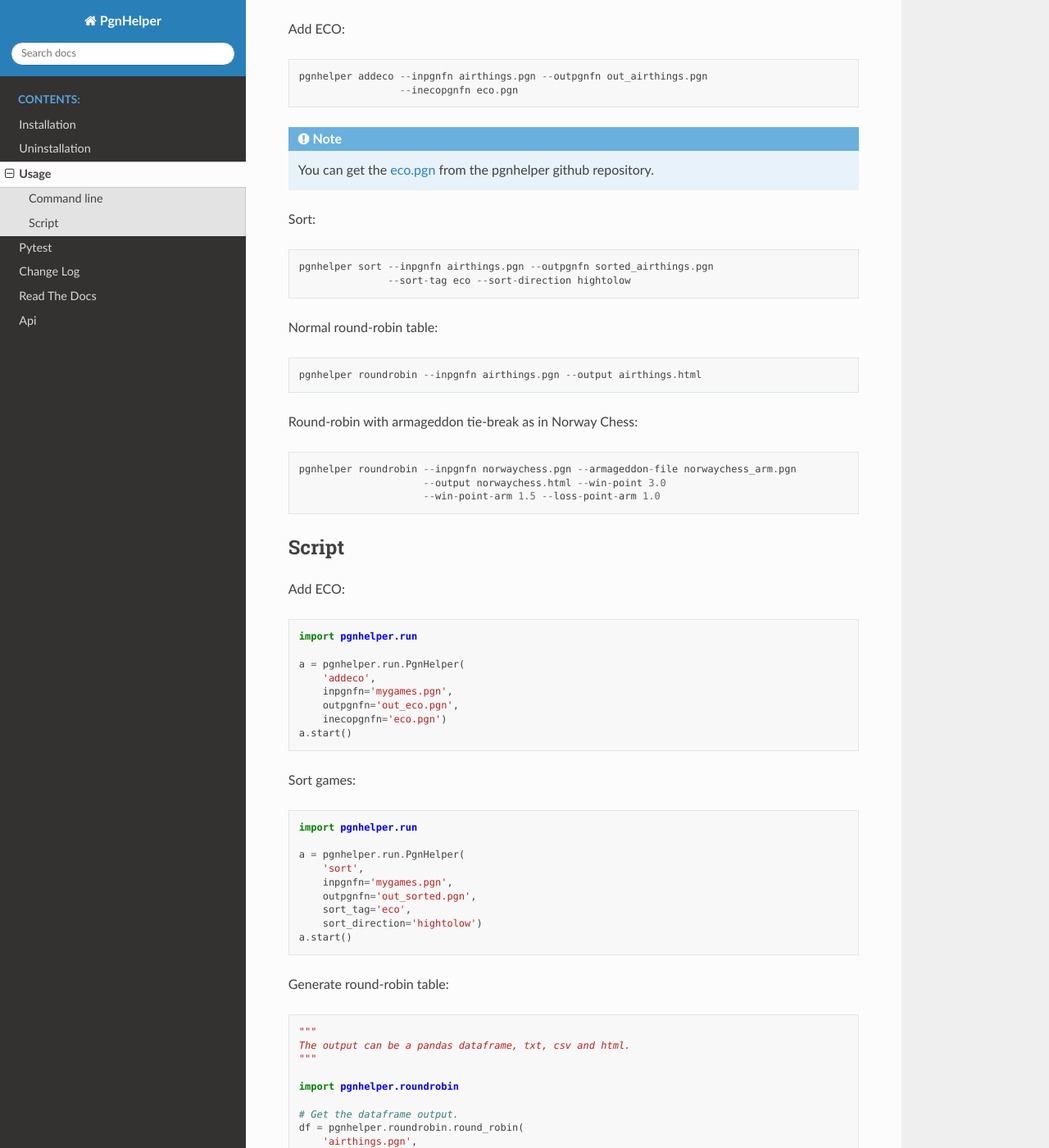
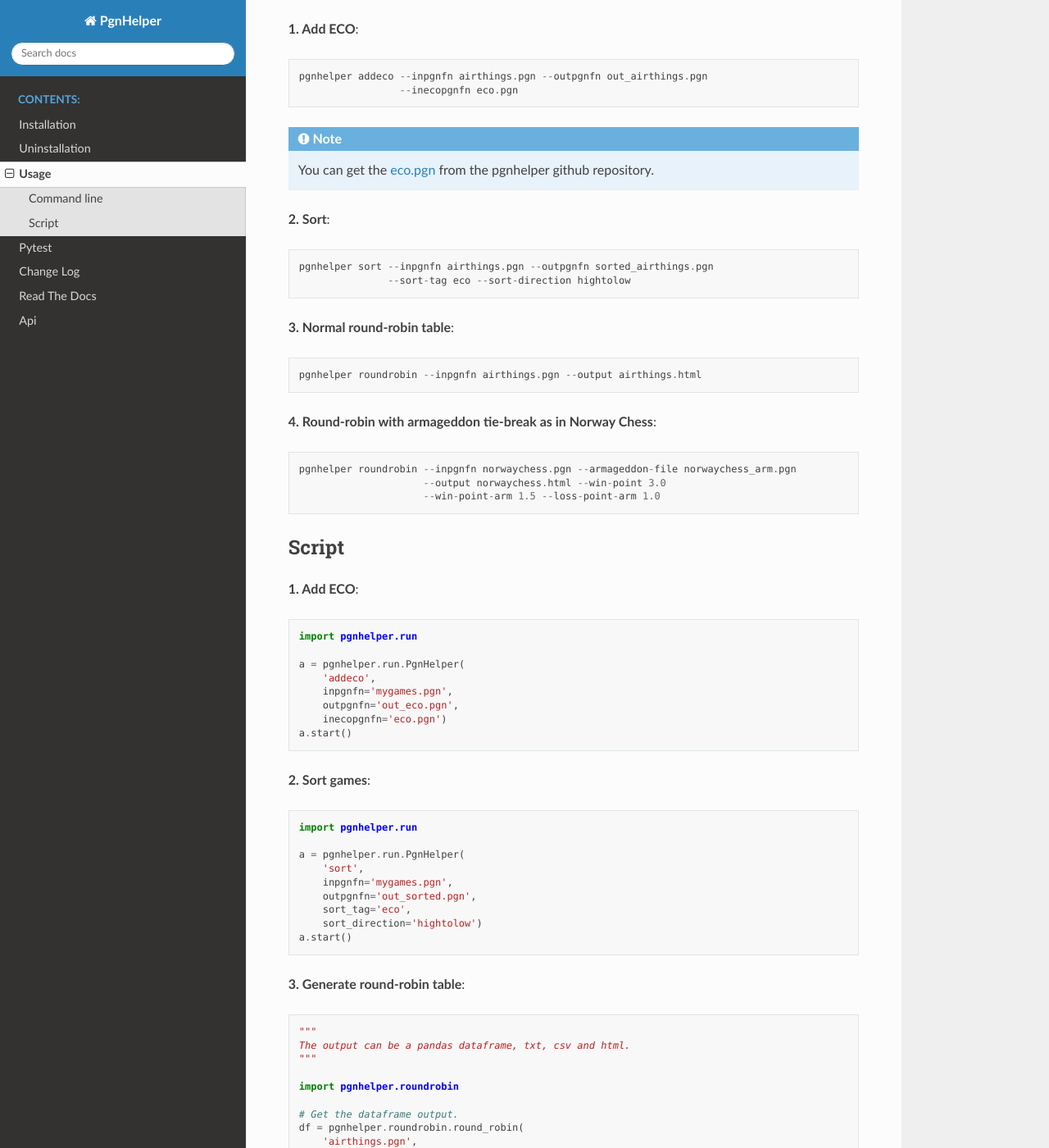
Before and after one commit to fsmosca/pgnhelper, a Sphinx documentation site: the page built from docs/usage.rst, in a window 1280 px wide and 1400 px high, scrolled down 192 px. Shown: the whole window at 82% size. Built offline with Sphinx 7.4.7 and the Read the Docs theme 2.0.0, drawn with Linux system fonts in a browser that asks for light colours.

Commit message:
Update usage.rst

```diff
--- a/docs/usage.rst
+++ b/docs/usage.rst
@@ -4,7 +4,7 @@
 Command line
 ^^^^^^^^^^^^
 
-Add ECO::
+**1. Add ECO**::
 
    pgnhelper addeco --inpgnfn airthings.pgn --outpgnfn out_airthings.pgn
                     --inecopgnfn eco.pgn
@@ -12,16 +12,16 @@
 .. note::
    You can get the `eco.pgn <https://github.com/fsmosca/pgnhelper/tree/main/eco>`_ from the pgnhelper github repository.
 
-Sort::
+**2. Sort**::
 
    pgnhelper sort --inpgnfn airthings.pgn --outpgnfn sorted_airthings.pgn
                   --sort-tag eco --sort-direction hightolow
 
-Normal round-robin table::
+**3. Normal round-robin table**::
 
    pgnhelper roundrobin --inpgnfn airthings.pgn --output airthings.html
 
-Round-robin with armageddon tie-break as in Norway Chess::
+**4. Round-robin with armageddon tie-break as in Norway Chess**::
 
    pgnhelper roundrobin --inpgnfn norwaychess.pgn --armageddon-file norwaychess_arm.pgn
                         --output norwaychess.html --win-point 3.0
@@ -31,7 +31,7 @@
 Script
 ^^^^^^
 
-Add ECO::
+**1. Add ECO**::
 
     import pgnhelper.run
 
@@ -42,7 +42,7 @@
         inecopgnfn='eco.pgn')
     a.start()
 
-Sort games::
+**2. Sort games**::
 
     import pgnhelper.run
 
@@ -54,7 +54,7 @@
         sort_direction='hightolow')
     a.start()
 
-Generate round-robin table::
+**3. Generate round-robin table**::
 
     """
     The output can be a pandas dataframe, txt, csv and html.
```
